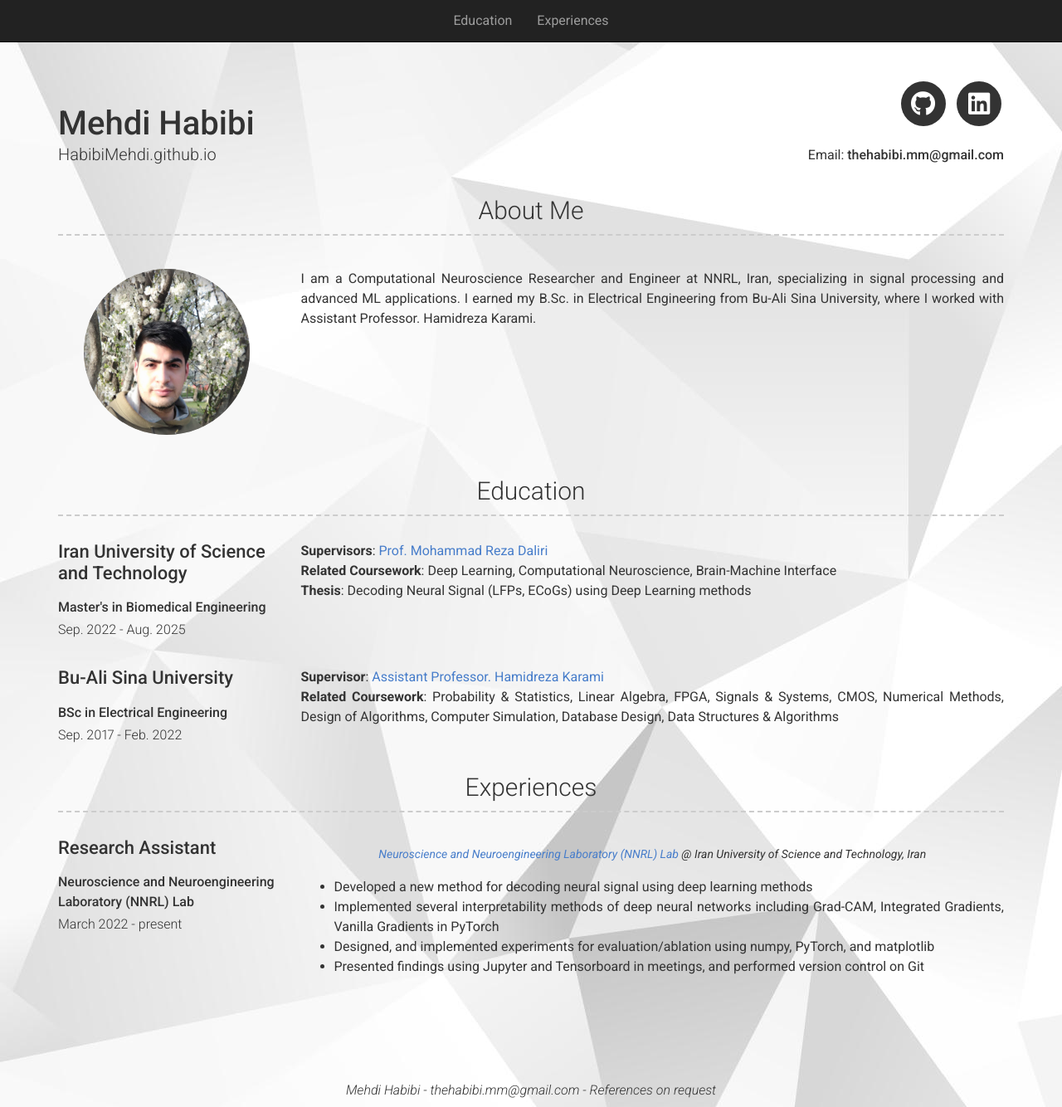
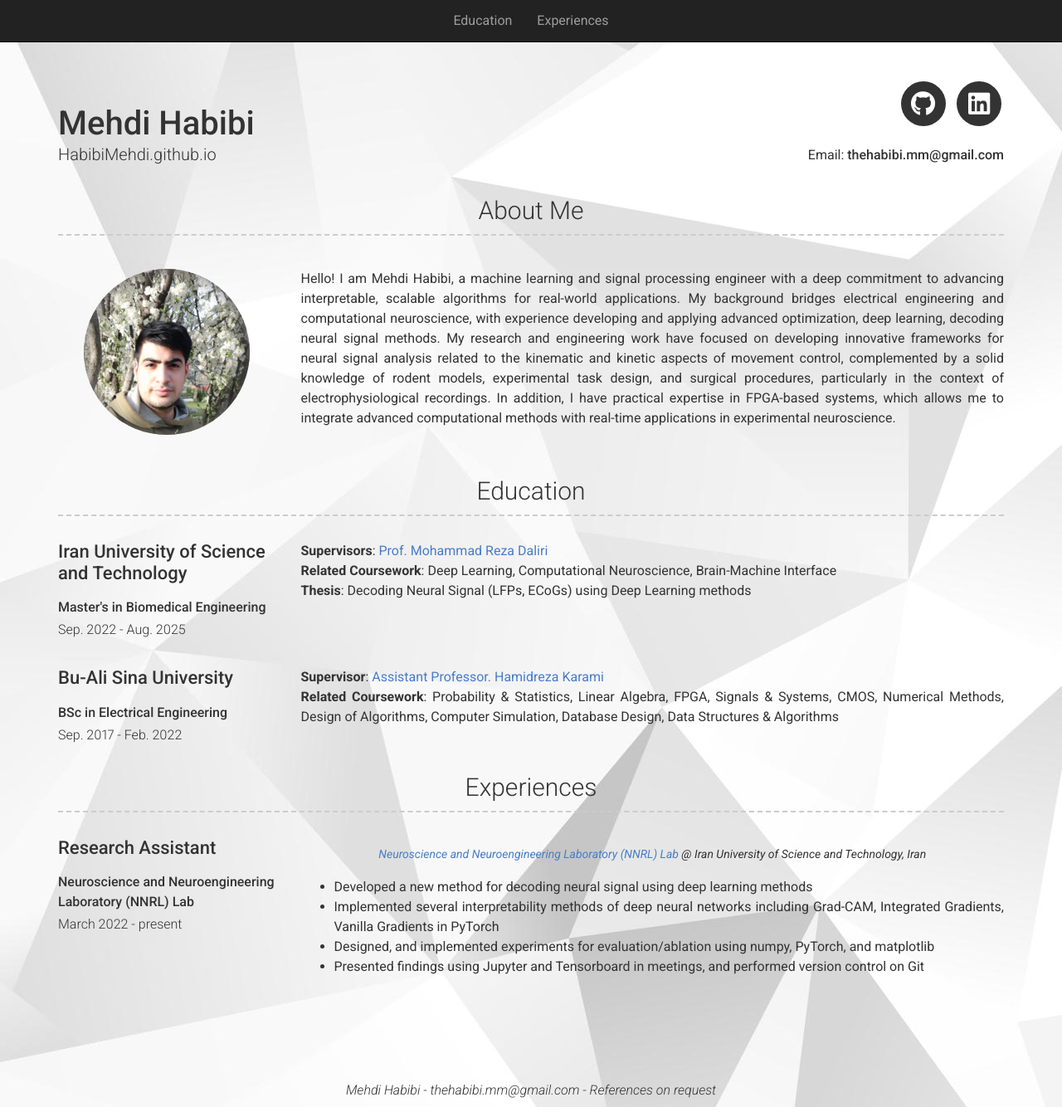
Before and after one commit to HabibiMehdi/HabibiMehdi.github.io, a Jekyll site: the page built from index.md, in a window 1280 px wide and 1334 px high. Shown: the whole window at 83% size. Built offline with Jekyll 4.4.1, drawn with Linux system fonts in a browser that asks for light colours; nearby versions of some CDN libraries; a style sheet for code colours, icons or effects is not loaded.

Commit message:
Update _config.yml

```diff
--- a/_config.yml
+++ b/_config.yml
@@ -21,7 +21,7 @@ navigation:
 # About Section
 about_profile_image: /images/profile.jpg
 about_content: |
-  I am a Computational Neuroscience Researcher and Engineer at NNRL, Iran, specializing in signal processing and advanced ML applications. I earned my B.Sc. in Electrical Engineering from Bu-Ali Sina University, where I worked with Assistant Professor. Hamidreza Karami.
+ Hello! I am Mehdi Habibi, a machine learning and signal processing engineer with a deep commitment to advancing interpretable, scalable algorithms for real-world applications. My background bridges electrical engineering and computational neuroscience, with experience developing and applying advanced optimization, deep learning, decoding neural signal methods. My research and engineering work have focused on developing innovative frameworks for neural signal analysis related to the kinematic and kinetic aspects of movement control, complemented by a solid knowledge of rodent models, experimental task design, and surgical procedures, particularly in the context of electrophysiological recordings. In addition, I have practical expertise in FPGA-based systems, which allows me to integrate advanced computational methods with real-time applications in experimental neuroscience.
 
 # Content sections
 content:
```
